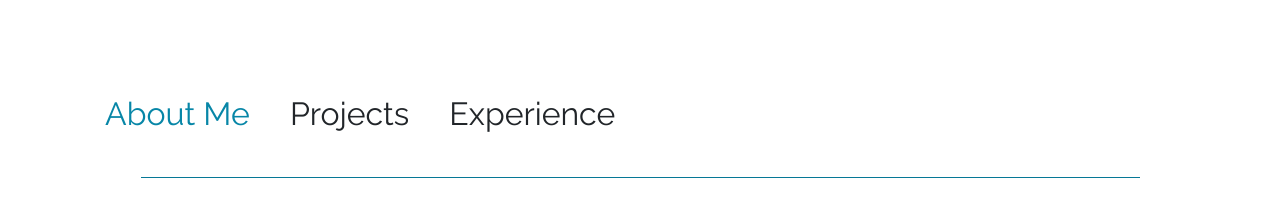
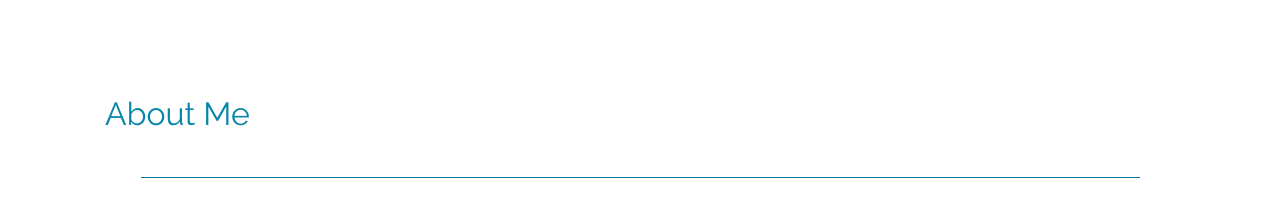
Before and after one commit to nvarabioff/nv_website, a React (Create React App) app: page / in a window 1280 px wide. Shown: the part 375-587 px from the top of the page. Built offline with nearby package versions, Linux system fonts and the light colour scheme.

Commit message:
commented projects, experience tabs

```diff
--- a/src/Components/Tabs.js
+++ b/src/Components/Tabs.js
@@ -45,7 +45,7 @@ class Tabs extends React.Component {
               About Me
             </NavLink>
           </NavItem>
-          <NavItem>
+          {/*<NavItem>
             <NavLink
               className={classnames({ active: this.state.activeTab === '2' }, "tabName")}
               onClick={() => {
@@ -54,8 +54,8 @@ class Tabs extends React.Component {
             >
               Projects
             </NavLink>
-          </NavItem>
-          <NavItem>
+          </NavItem>*/}
+          {/*<NavItem>
             <NavLink
               className={classnames({ active: this.state.activeTab === '3' }, "tabName")}
               onClick={() => {
@@ -64,7 +64,7 @@ class Tabs extends React.Component {
             >
               Experience
             </NavLink>
-          </NavItem>
+          </NavItem>*/}
           {/*<NavItem>
             <NavLink
               className={classnames({ active: this.state.activeTab === '4' }, "tabName")}
```
